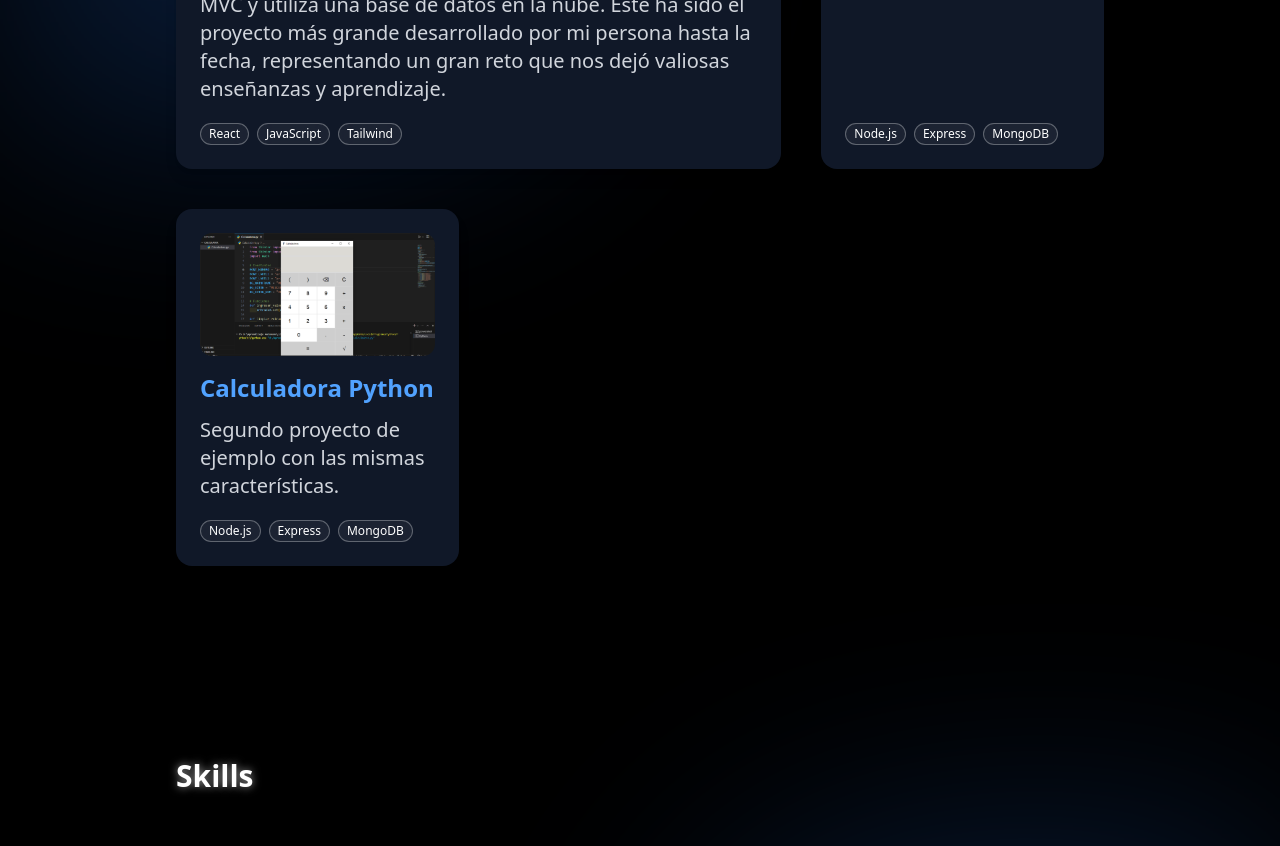
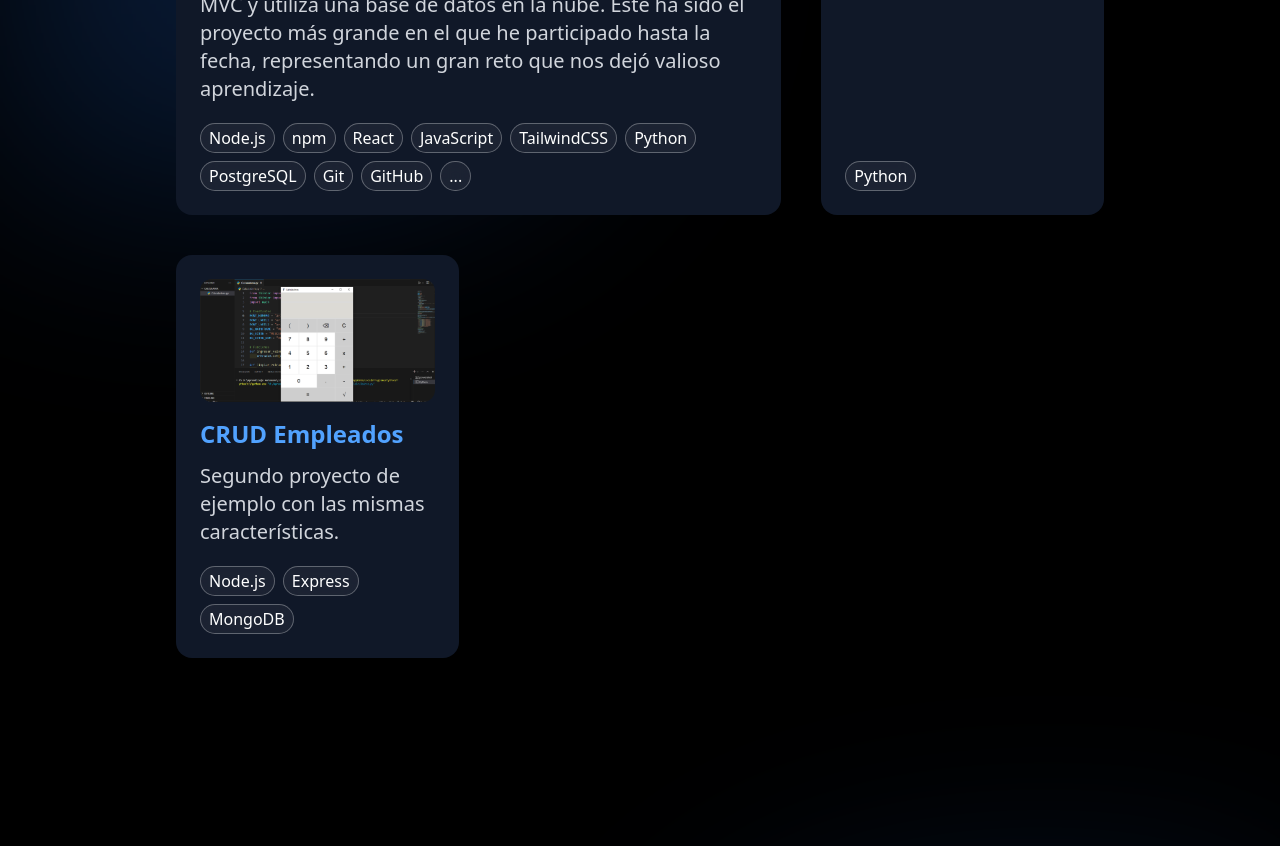
Before and after one commit to Leonardocajassdev/Portafolio-web, a React (Vite) app: page / in a window 1280 px wide. Shown: the part 2480-3326 px from the top of the page. Built offline with nearby package versions, Linux system fonts and the light colour scheme.

Commit message:
Addd 2 proyectos

```diff
--- a/src/components/ProjectCard.tsx
+++ b/src/components/ProjectCard.tsx
@@ -10,7 +10,7 @@ interface CardProjectProps {
 
 const CardProject: React.FC<CardProjectProps> = ({ image, title, description, tags, label }) => {
   return (
-    <div className="bg-gray-900 rounded-2xl shadow-lg p-6 flex flex-col hover:scale-105 transition-transform">
+    <div className="bg-gray-900 rounded-2xl p-6 flex flex-col hover:scale-103 transition-transform">
       {/* Imagen con etiqueta */}
       <div className="relative mb-4">
       <img
@@ -40,7 +40,7 @@ const CardProject: React.FC<CardProjectProps> = ({ image, title, description, ta
             key={index}
             className="border border-white/30 rounded-full bg-white/5 backdrop-blur-sm
                        hover:scale-105 hover:border-white
-                       px-2 py-0.5 text-xs"
+                       px-2 py-0.5 text-xm"
           >
             {tag}
           </span>
--- a/src/pages/Sections/Proyectos.tsx
+++ b/src/pages/Sections/Proyectos.tsx
@@ -32,7 +32,7 @@ const Proyectos: React.FC = () => {
           inspírate con mis proyectos!
         </p>
 
-        <div className="grid md:grid-cols-2 lg:grid-cols-3 gap-10 mt-6">
+        <div className="grid md:grid-cols-2 xl:grid-cols-3 gap-10 mt-6">
           {/* Card GestiAgro (ocupa más ancho) */}
           <div className="lg:col-span-2 md:col-span-2">
             <CardProject
@@ -43,9 +43,9 @@ const Proyectos: React.FC = () => {
               Fue desarrollada por tres colaboradores de la misma universidad bajo metodologías ágiles
               y control de versiones, incorporando principios de seguridad como control de acceso
               y gestión de cuentas. El sistema se comunica mediante una API, sigue el patrón MVC
-              y utiliza una base de datos en la nube. Este ha sido el proyecto más grande desarrollado
-              por mi persona hasta la fecha, representando un gran reto que nos dejó valiosas enseñanzas y aprendizaje."
-              tags={["React", "JavaScript", "Tailwind"]}
+              y utiliza una base de datos en la nube. Este ha sido el proyecto más grande en el que he participado
+              hasta la fecha, representando un gran reto que nos dejó valioso aprendizaje."
+              tags={["Node.js","npm","React","JavaScript","TailwindCSS", "Python","PostgreSQL","Git","GitHub","..."]}
             />
           </div>
 
@@ -53,12 +53,15 @@ const Proyectos: React.FC = () => {
           <CardProject
             image={CanculatorPy}
             title="Calculadora Python"
-            description="Segundo proyecto de ejemplo con las mismas características."
-            tags={["Node.js", "Express", "MongoDB"]}
+            description="Calculadora desarrollada en Python con Tkinter,
+            que permite realizar operaciones básicas (+, −, ×, ÷), uso de paréntesis y
+            cálculo de raíces cuadradas. Incluye botones de borrado, limpieza total y
+            una interfaz gráfica adaptable con estilos personalizados."
+            tags={["Python"]}
           />
           <CardProject
             image={CanculatorPy}
-            title="Calculadora Python"
+            title="CRUD Empleados"
             description="Segundo proyecto de ejemplo con las mismas características."
             tags={["Node.js", "Express", "MongoDB"]}
           />
```
